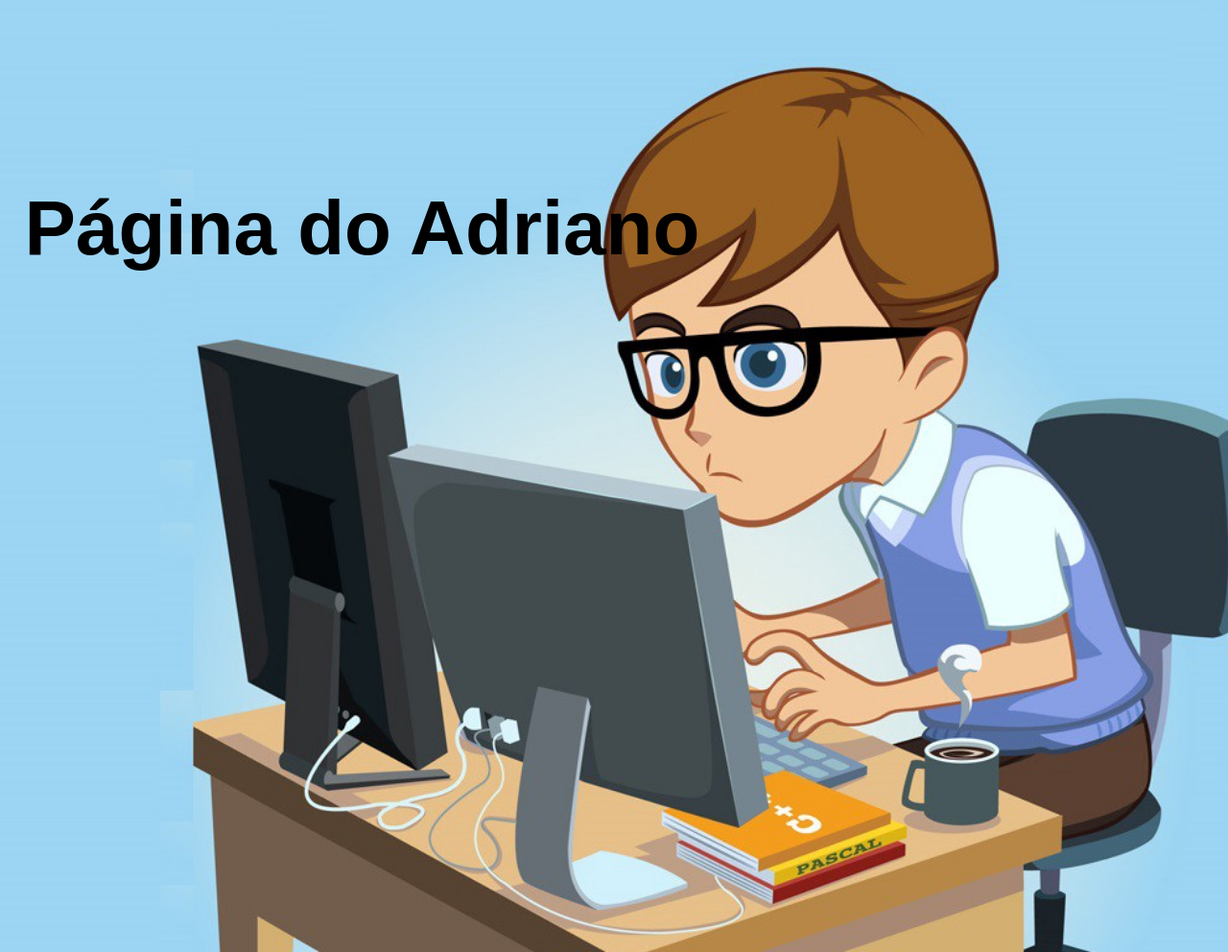
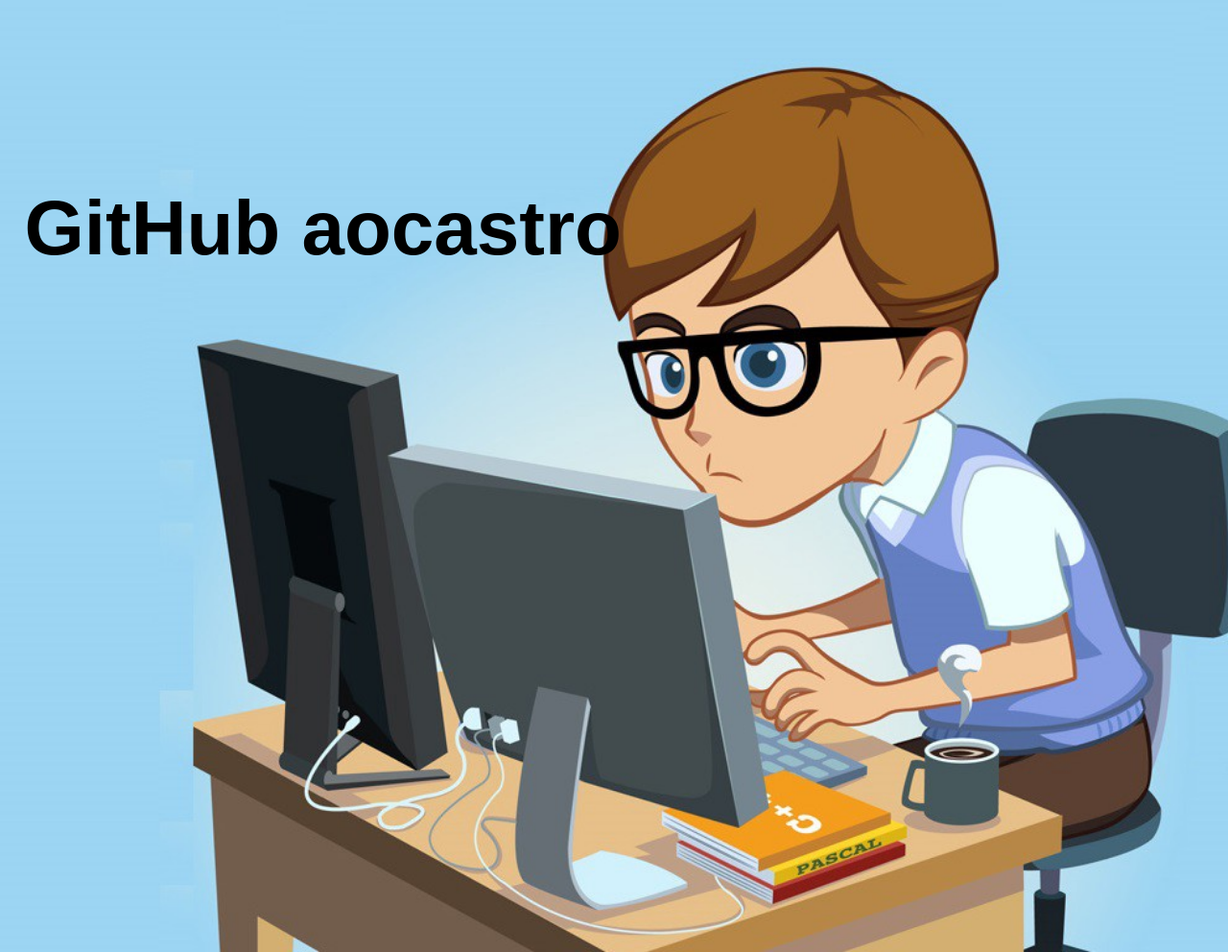
Before and after one commit to aocastro/primeiraAulaPAM-TB, a plain HTML site: page index.html in a window 1280 px wide. Shown: the whole page at 96% size. Drawn offline with Linux system fonts and the light colour scheme; a web font is replaced by a local one.

Commit message:
Commit de alteração de index.html

```diff
--- a/index.html
+++ b/index.html
@@ -5,12 +5,13 @@
     <meta charset="UTF-8">
     <meta name="viewport" content="width=device-width, initial-scale=1.0">
     <title>Introdução ao GitHub</title>
+    <link rel="shortcut icon" href="img/icone.png" type="image/x-icon">
     <link rel="stylesheet" href="css/estilo.css">
 </head>
 
 <body>
 
-    <h1>Página do Adriano</h1>
+    <h1>GitHub <b>aocastro</b></h1>
 
 </body>
 
```
Also changed, not shown: img/icone.png (added).
